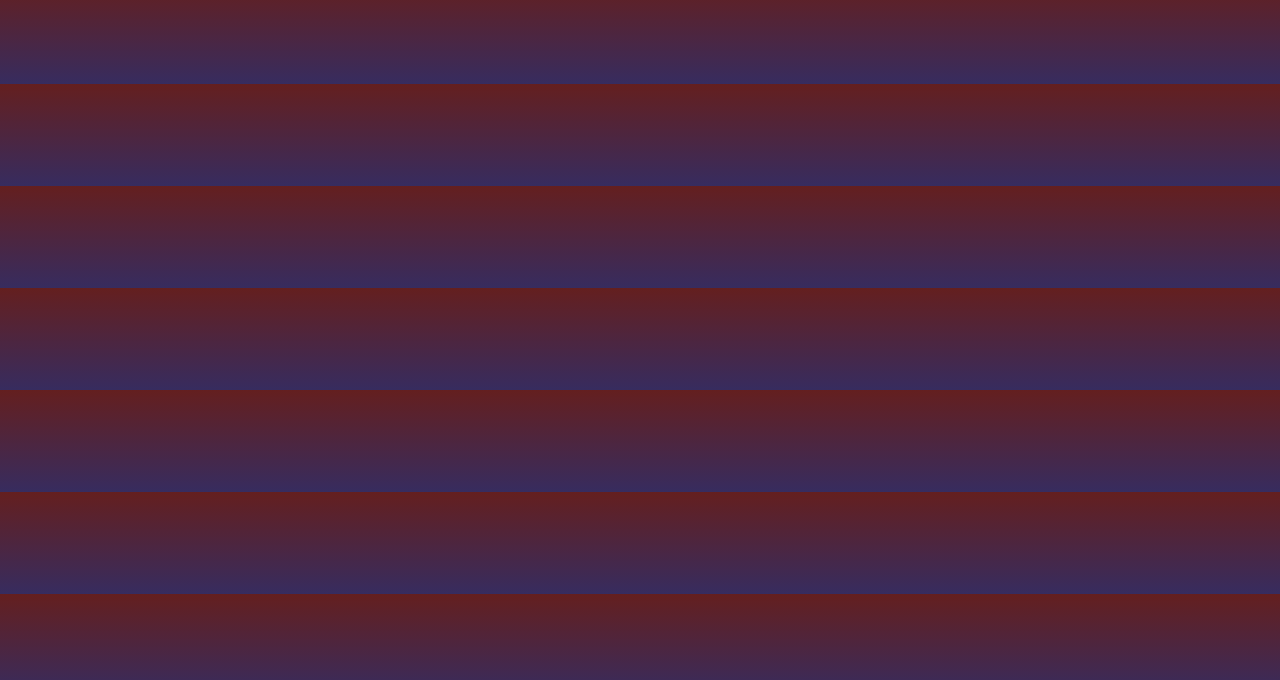
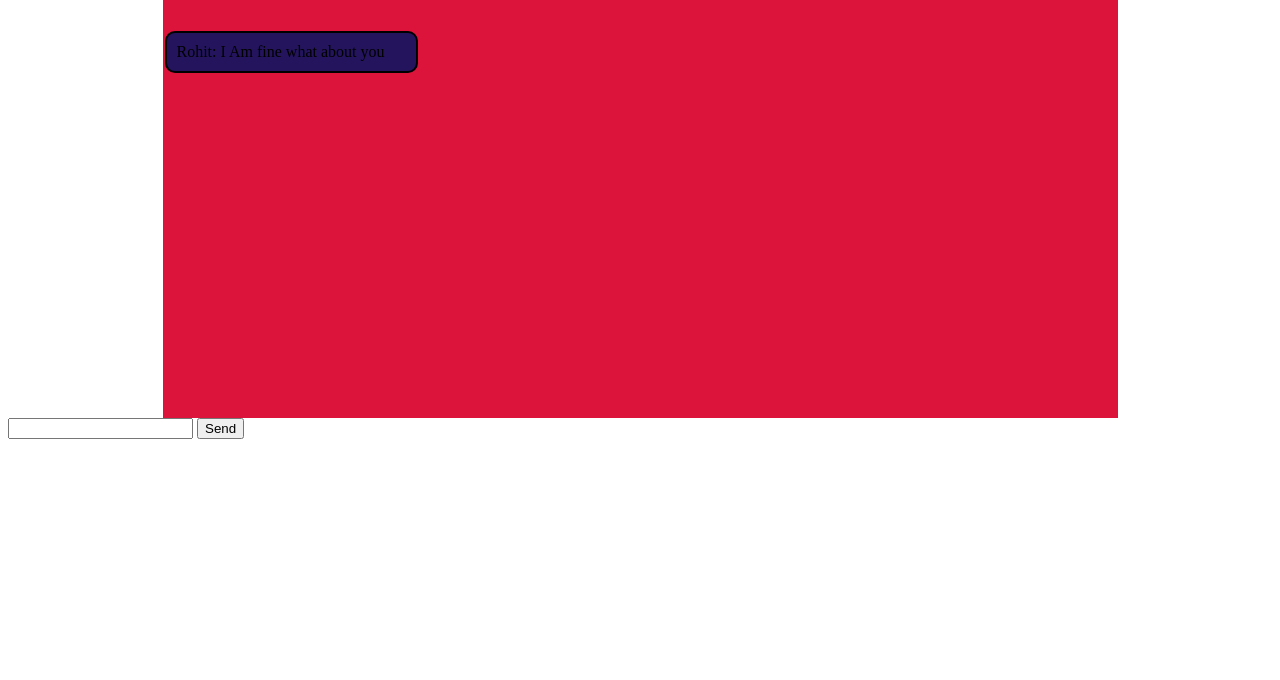
Before and after one commit to Rajat0002/Web-Chat-App, a plain HTML site: page index.html in a window 1280 px wide. Shown: the part 120-800 px from the top of the page. Drawn offline with Linux system fonts and the light colour scheme.

Commit message:
chane in style

```diff
--- a/index.html
+++ b/index.html
@@ -16,5 +16,11 @@
         <div class="message right">Harry: Hey how are you</div>
         <div class="message left">Rohit: I Am fine what about you</div>
     </div>
+    <div class="send">
+       <form action="#" id="send.container">
+        <input type="text" name="message.inp" id="message.inp">
+        <button class="btn" type="submit">Send </button>
+       </form>
+    </div>
 </body>
 </html>
--- a/style.css
+++ b/style.css
@@ -1,11 +1,33 @@
-.logo{
-    display: block;
-    margin:auto;
-    width: 50px;
-    height:50px;
+.logo {
+  display: block;
+  margin: auto;
+  width: 50px;
+  height: 50px;
 }
 
-body{
+.container {
+  max-width: 955px;
+  background-color: crimson;
+  margin: auto;
+  height: 60vh;
+}
+.message {
+  background-color: rgb(36, 20, 94);
+  width: 24%;
+  padding: 10px;
+  margin: 17px 2px;
+  border: 2px solid;
+  border-radius: 10px;
+}
+.left {
+  float: left;
+  clear: both;
+}
+.right {
+  float: right;
+  clear: both;
+}
+/*body{
     background-image: linear-gradient(rgb(100, 31, 31),rgb(55, 44, 95));
 
-}
+}*/
```
